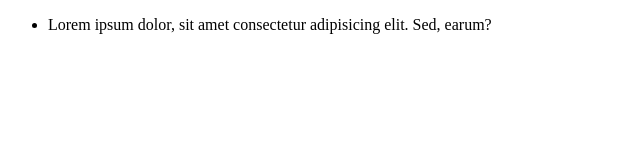
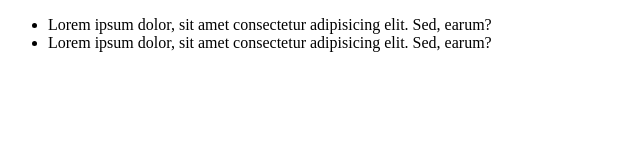
Before and after one commit to VeronikaVS90/team1516, a plain HTML site: page index.html in a window 1280 px wide. Shown: the whole page, without its empty margins (0-640 px from the left). Drawn offline with Linux system fonts and the light colour scheme.

Commit message:
Update index.html

```diff
--- a/index.html
+++ b/index.html
@@ -10,6 +10,7 @@
     <header>
       <ul>
         <li>Lorem ipsum dolor, sit amet consectetur adipisicing elit. Sed, earum?</li>
+        <li>Lorem ipsum dolor, sit amet consectetur adipisicing elit. Sed, earum?</li>
       </ul>
     </header>
   </body>
```
